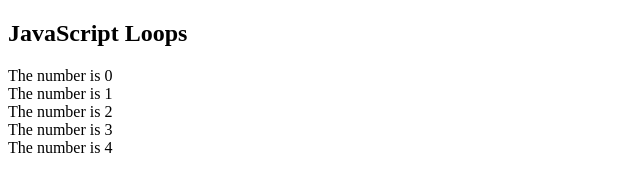
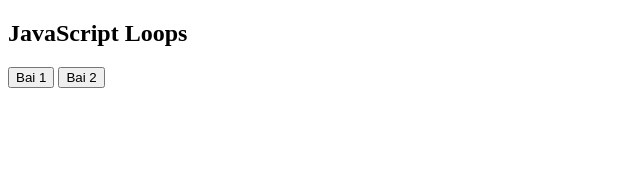
Before and after one commit to linh-phamdang21/-TH-SuDungVongLapFor, a plain HTML site: page index.html in a window 1280 px wide. Shown: the whole page, without its empty margins (0-640 px from the left). Drawn offline with Linux system fonts and the light colour scheme.

Commit message:
Add Exercise

```diff
--- a/index.html
+++ b/index.html
@@ -4,13 +4,27 @@
 <body>
 <h2>JavaScript Loops</h2>
 <p id="demo"></p>
+<button type="button" onclick="bai1()"> Bai 1 </button>
+<button type="button" onclick="bai2()"> Bai 2 </button>
 <script>
-    let text = "";
-    let i;
-    for (i = 0; i < 5; i++) {
-        text += "The number is " + i + "<br>";
+    function bai1() {
+        let text = "";
+        let i;
+        for (i = 0; i < 5; i++) {
+            text += "The number is " + i + "<br>";
+        }
+        document.getElementById("demo").innerHTML = text;
     }
-    document.getElementById("demo").innerHTML = text;
+
+    function bai2(){
+        let num = prompt("Enter your number: ");
+        let total = 0;
+        let i = 1;
+        for (; i <= num; i +=1) {
+            total = total + i;
+        }
+        alert(total);
+    }
 </script>
 </body>
 </html>
```
